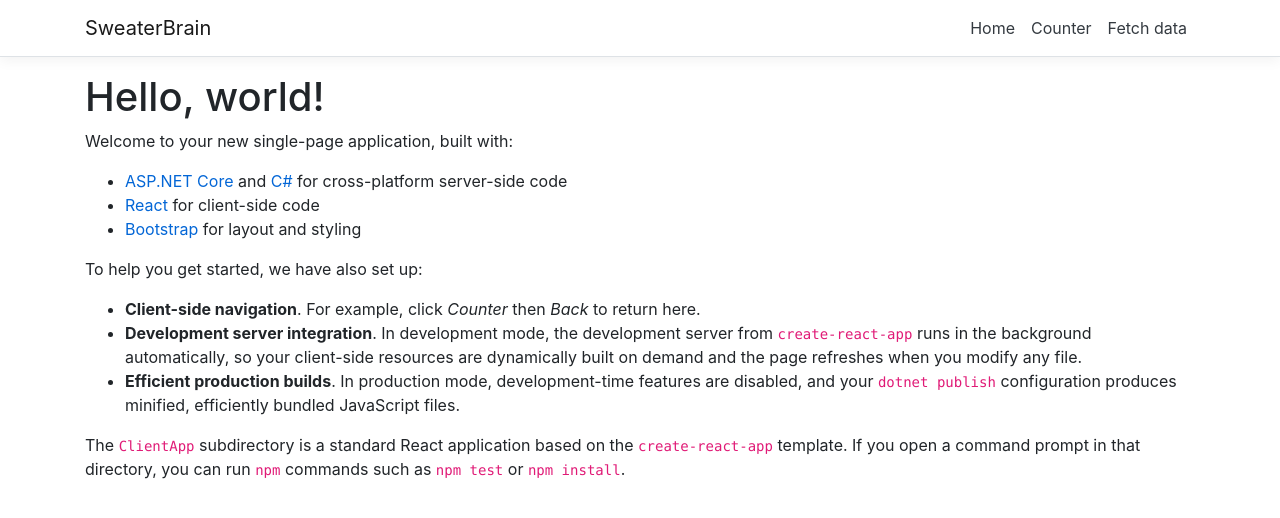
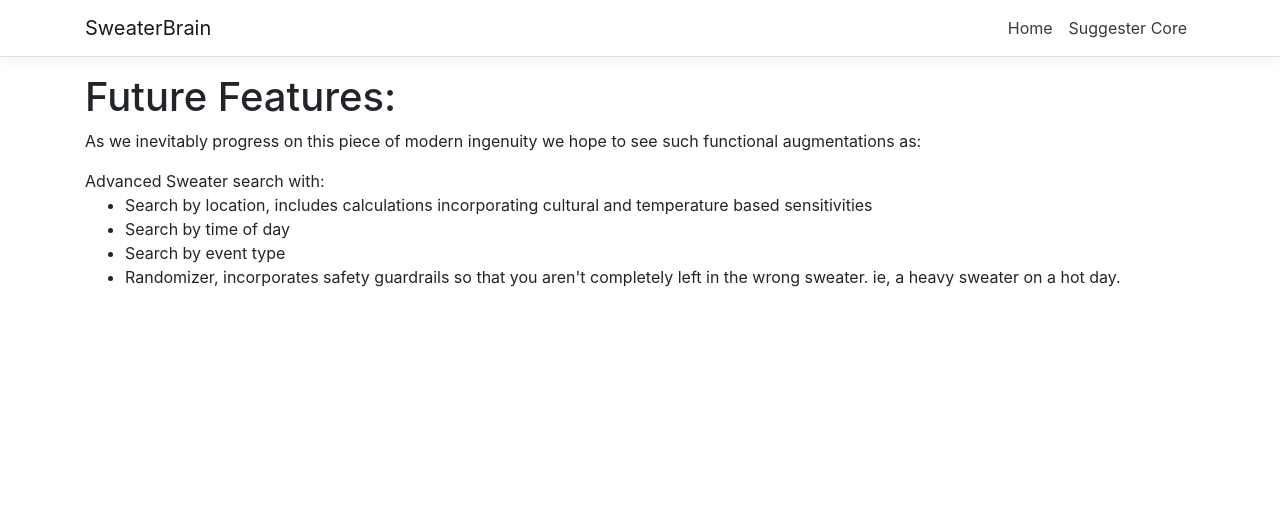
Before and after one commit to buckspencer/sweater_brain, a React (Create React App) app in the folder SweaterBrain/ClientApp/: page / in a window 1280 px wide. Shown: the top 518 px of the page. Built offline with nearby package versions, Linux system fonts and the light colour scheme.

Commit message:
Update styling and add copy

```diff
--- a/SweaterBrain/ClientApp/src/App.js
+++ b/SweaterBrain/ClientApp/src/App.js
@@ -2,8 +2,7 @@ import React, { Component } from 'react';
 import { Route } from 'react-router';
 import { Layout } from './components/Layout';
 import { Home } from './components/Home';
-import { FetchData } from './components/FetchData';
-import { Counter } from './components/Counter';
+import { SweaterBrain } from './components/SweaterBrain';
 
 import './custom.css'
 
@@ -14,8 +13,7 @@ export default class App extends Component {
     return (
       <Layout>
         <Route exact path='/' component={Home} />
-        <Route path='/counter' component={Counter} />
-        <Route path='/fetch-data' component={FetchData} props={"anything"}/>
+        <Route path='/sweater-brain' component={SweaterBrain} props={"anything"}/>
       </Layout>
     );
   }
--- a/SweaterBrain/ClientApp/src/components/Counter.js
+++ /dev/null
@@ -1,31 +0,0 @@
-import React, { Component } from 'react';
-
-export class Counter extends Component {
-  static displayName = Counter.name;
-
-  constructor(props) {
-    super(props);
-    this.state = { currentCount: 0 };
-    this.incrementCounter = this.incrementCounter.bind(this);
-  }
-
-  incrementCounter() {
-    this.setState({
-      currentCount: this.state.currentCount + 1
-    });
-  }
-
-  render() {
-    return (
-      <div>
-        <h1>Counter</h1>
-
-        <p>This is a simple example of a React component.</p>
-
-        <p aria-live="polite">Current count: <strong>{this.state.currentCount}</strong></p>
-
-        <button className="btn btn-primary" onClick={this.incrementCounter}>Increment</button>
-      </div>
-    );
-  }
-}
--- a/SweaterBrain/ClientApp/src/components/Home.js
+++ b/SweaterBrain/ClientApp/src/components/Home.js
@@ -5,21 +5,17 @@ export class Home extends Component {
 
   render () {
     return (
-      <div>
-        <h1>Hello, world!</h1>
-        <p>Welcome to your new single-page application, built with:</p>
+        <div>
+            <h1>Future Features:</h1>
+            <p>As we inevitably progress on this piece of modern ingenuity we hope to see such functional augmentations as:</p>
+
+            Advanced Sweater search with:
         <ul>
-          <li><a href='https://get.asp.net/'>ASP.NET Core</a> and <a href='https://msdn.microsoft.com/en-us/library/67ef8sbd.aspx'>C#</a> for cross-platform server-side code</li>
-          <li><a href='https://facebook.github.io/react/'>React</a> for client-side code</li>
-          <li><a href='http://getbootstrap.com/'>Bootstrap</a> for layout and styling</li>
+            <li>Search by location, includes calculations incorporating cultural and temperature based sensitivities</li>
+            <li>Search by time of day</li>
+            <li>Search by event type</li>
+            <li>Randomizer, incorporates safety guardrails so that you aren't completely left in the wrong sweater. ie, a heavy sweater on a hot day.</li>
         </ul>
-        <p>To help you get started, we have also set up:</p>
-        <ul>
-          <li><strong>Client-side navigation</strong>. For example, click <em>Counter</em> then <em>Back</em> to return here.</li>
-          <li><strong>Development server integration</strong>. In development mode, the development server from <code>create-react-app</code> runs in the background automatically, so your client-side resources are dynamically built on demand and the page refreshes when you modify any file.</li>
-          <li><strong>Efficient production builds</strong>. In production mode, development-time features are disabled, and your <code>dotnet publish</code> configuration produces minified, efficiently bundled JavaScript files.</li>
-        </ul>
-        <p>The <code>ClientApp</code> subdirectory is a standard React application based on the <code>create-react-app</code> template. If you open a command prompt in that directory, you can run <code>npm</code> commands such as <code>npm test</code> or <code>npm install</code>.</p>
       </div>
     );
   }
--- a/SweaterBrain/ClientApp/src/components/NavMenu.js
+++ b/SweaterBrain/ClientApp/src/components/NavMenu.js
@@ -34,10 +34,7 @@ export class NavMenu extends Component {
                   <NavLink tag={Link} className="text-dark" to="/">Home</NavLink>
                 </NavItem>
                 <NavItem>
-                  <NavLink tag={Link} className="text-dark" to="/counter">Counter</NavLink>
-                </NavItem>
-                <NavItem>
-                  <NavLink tag={Link} className="text-dark" to="/fetch-data">Fetch data</NavLink>
+                  <NavLink tag={Link} className="text-dark" to="/sweater-brain">Suggester Core</NavLink>
                 </NavItem>
               </ul>
             </Collapse>
--- a/SweaterBrain/ClientApp/src/components/FetchData.js
+++ b/SweaterBrain/ClientApp/src/components/SweaterBrain.js
@@ -10,8 +10,8 @@ import {
 
 
 
-export class FetchData extends Component {
-    static displayName = FetchData.name;
+export class SweaterBrain extends Component {
+    static displayName = SweaterBrain.name;
 
   constructor(props) {
     super(props);
@@ -46,14 +46,14 @@ export class FetchData extends Component {
     }
 
   render() {
-    let contents = FetchData.renderForecastsTable(this.state.forecasts);
+    let contents = SweaterBrain.renderForecastsTable(this.state.forecasts);
     //let contents = this.state.loading
     //  ? <p><em>Loading...</em></p>
-    //  : FetchData.renderForecastsTable(this.state.forecasts);
+    //  : SweaterBrain.renderForecastsTable(this.state.forecasts);
 
     return (
       <div>
-        <h1 id="tabelLabel" >Sweater Suggestion Page</h1>
+        <h1 id="tabelLabel" >Current Suggestion</h1>
             <p>Todays suggested sweater weight for Los Angeles California is...</p>
         {contents}
       </div>
```
